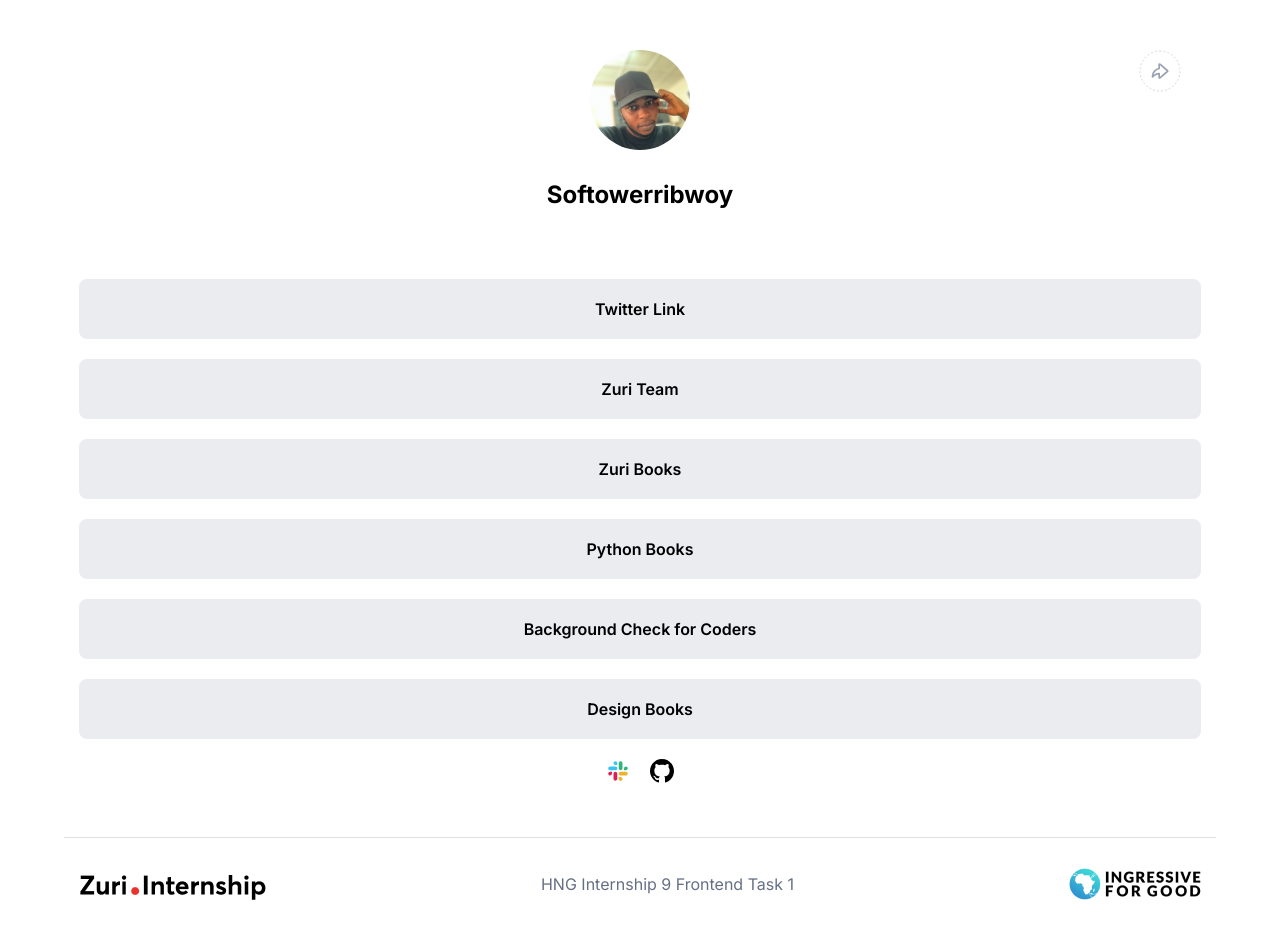
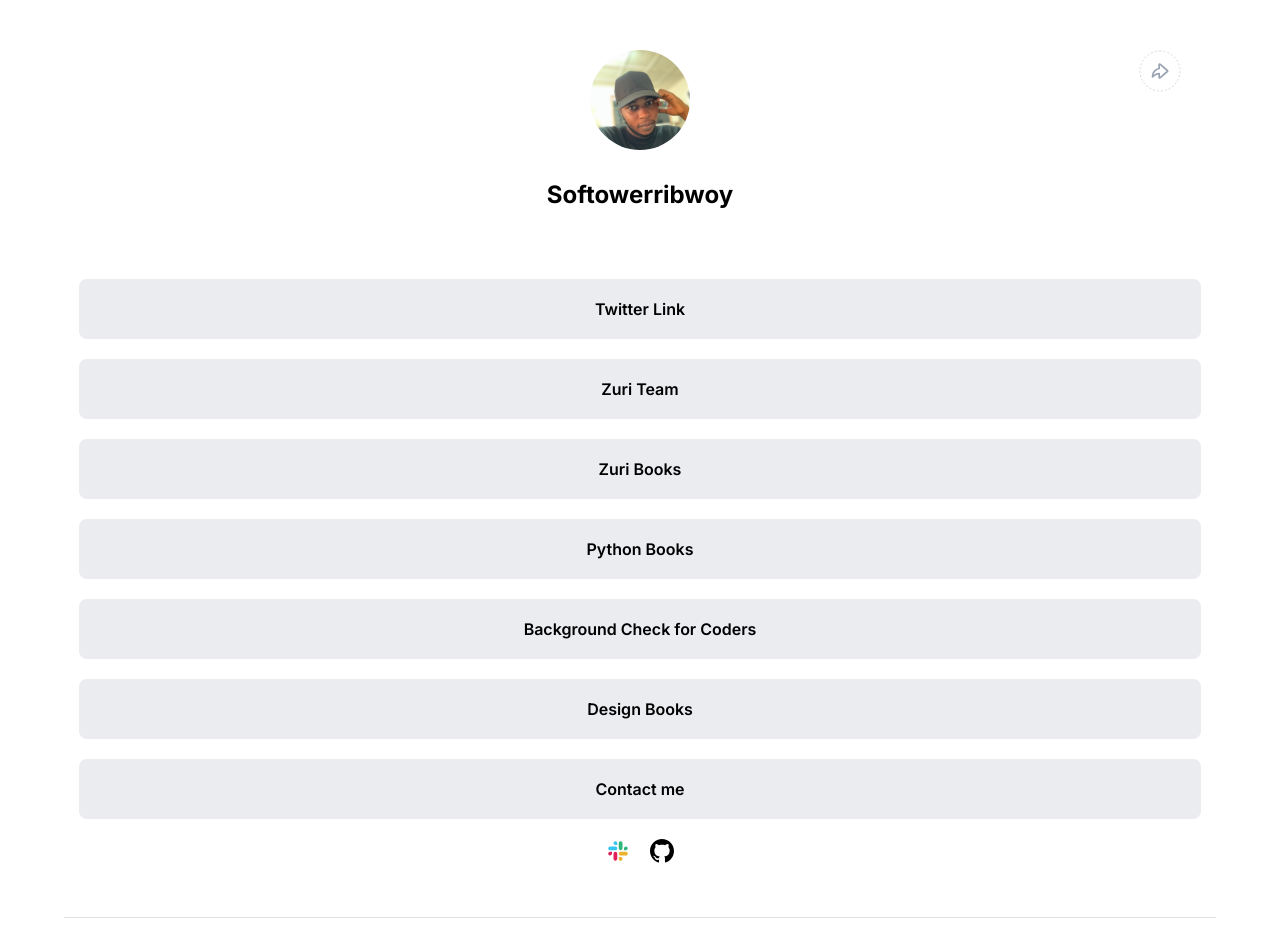
Before and after one commit to Kayzubi/link-me, a React (Create React App) app: page / in a window 1280 px wide. Shown: the top 946 px of the page. Built offline with nearby package versions, Linux system fonts and the light colour scheme.

Commit message:
add contact link

```diff
--- a/src/components/LinkList.jsx
+++ b/src/components/LinkList.jsx
@@ -1,4 +1,5 @@
 import './LinkList.css'
+import { Link } from 'react-router-dom'
 
 function LinkList() {
   const links = [
@@ -32,6 +33,11 @@ function LinkList() {
       title: 'Design Books',
       url: 'https://books.zuri.team/design-rules',
     },
+    {
+      id: 'contact',
+      title: 'Contact me',
+      url: '/contact',
+    },
   ]
   return (
     <div className='links'>
```
